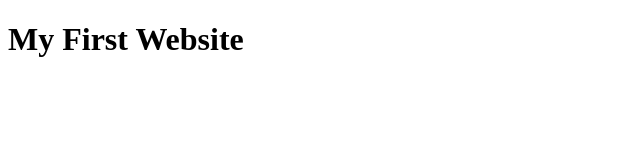
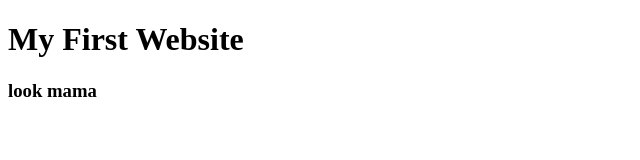
Before and after one commit to jubaermahmudbd/my-first-website, a plain HTML site: page index.html in a window 1280 px wide. Shown: the whole page, without its empty margins (0-640 px from the left). Drawn offline with Linux system fonts and the light colour scheme.

Commit message:
learn github

```diff
--- a/index.html
+++ b/index.html
@@ -8,5 +8,6 @@
   </head>
   <body>
     <h1>My First Website</h1>
+    <h3>look mama</h3>
   </body>
 </html>
```
